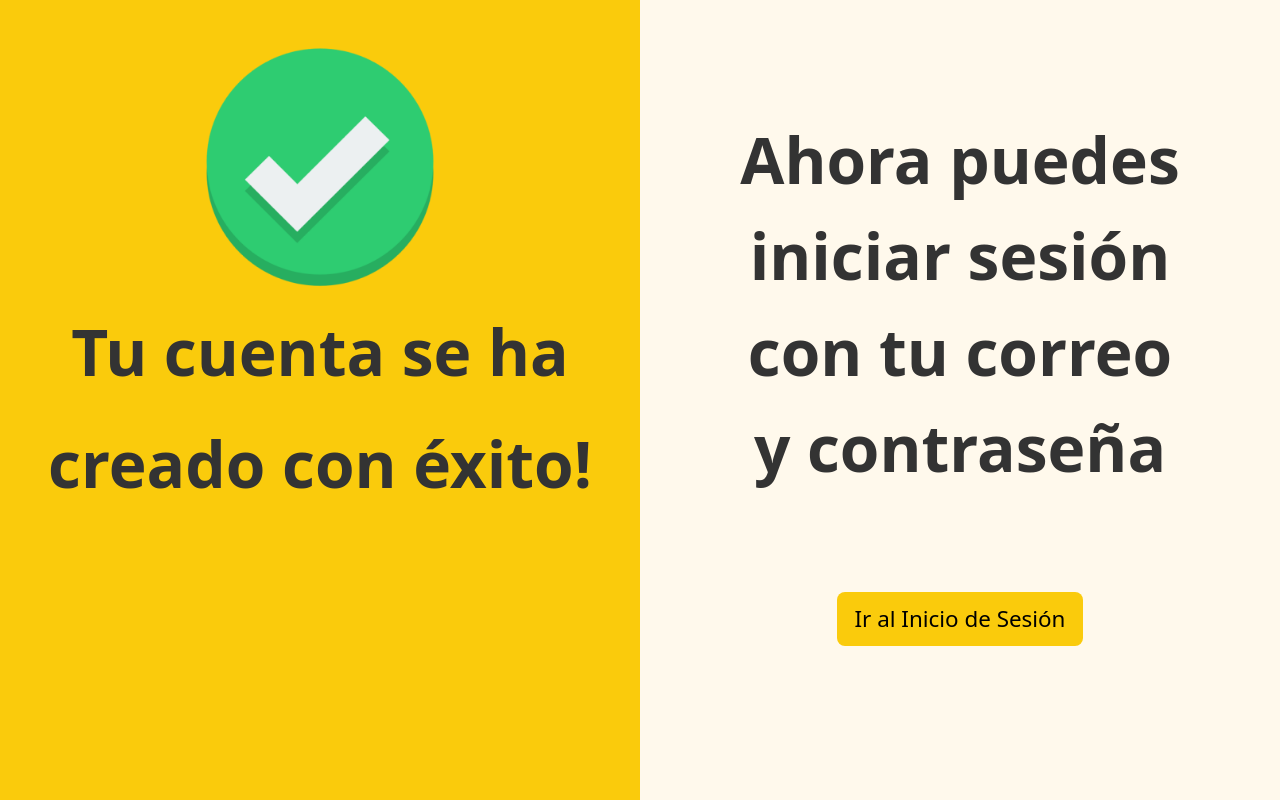
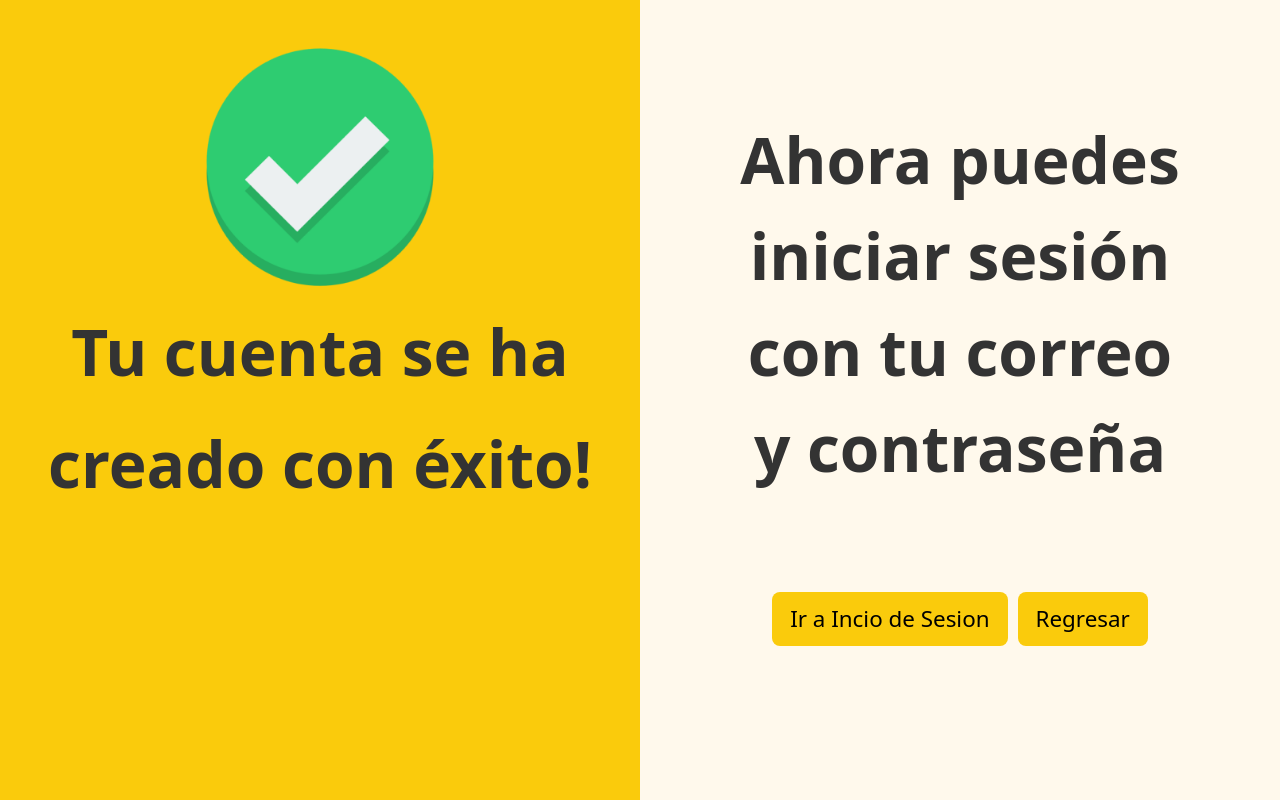
Before and after one commit to Rinzler014/testfarma_app, a Django app: page /register/success in a window 1280 px wide. Run offline with Django 4.2, Linux system fonts and the light colour scheme; parts of the project's set-up code (start-up, migrations or seed data) failed here and were passed over; some libraries are stand-ins or nearby versions.

Commit message:
Final Fixes

```diff
--- a/dashboard/views.py
+++ b/dashboard/views.py
@@ -29,9 +29,8 @@ def recommendations(request):
 
     form = RecommendationsForm()
 
-    user_data = db.medic_data.find_one({"_id" : request.user.id})
+    user_data = db.medic_data.find_one({"id" : request.user.id})
     print(user_data)
-    print(request.user.gender)
 
     context = {"form": form}
 
--- a/login/templates/login/reset_password.html
+++ b/login/templates/login/reset_password.html
@@ -46,7 +46,11 @@
                                                placeholder="Correo Electronico">
 
                 <br><br>
-                <button type="submit" class="btn btn-warning">Continuar</button>
+                <div style="display: flex; gap: 10px;">
+                  <button type="submit" class="btn btn-warning">Continuar</button>
+                  <button class="btn btn-warning" type="button" onclick="link_to_view()">Regresar</button>
+                </div>
+
 
             </form>
 
--- a/login/templates/signup/signup.html
+++ b/login/templates/signup/signup.html
@@ -100,8 +100,9 @@
               {{ form.user_type }}
             </div>
 
-            <div class="btn-sig">
+            <div class="btn-sig" style="gap: 10px;">
               <button class="next-btn" type="submit">Siguiente</button>
+              <button class="next-btn" type="button" onclick="link_to_view()">Regresar</button>
             </div>
           </div>
         </form>
@@ -111,6 +112,7 @@
 
     <script>
       function link_to_view() {
+
         window.location.href = "{% url 'login' %}";
       }
 
--- a/login/templates/signup/signup_part_three.html
+++ b/login/templates/signup/signup_part_three.html
@@ -39,10 +39,9 @@
             <p class="titulo-mid">
               Ahora puedes iniciar sesión con tu correo y contraseña
             </p>
-            <div class="btn-sig">
-              <button class="next-btn" type="submit">
-                Ir al Inicio de Sesión
-              </button>
+            <div class="btn-sig" style="gap: 10px;">
+              <button class="next-btn" type="submit">Ir a Incio de Sesion</button>
+              <button class="next-btn" type="button" onclick="link_to_view()">Regresar</button>
             </div>
           </form>
         </div>
--- a/login/templates/signup/signup_part_two.html
+++ b/login/templates/signup/signup_part_two.html
@@ -47,8 +47,9 @@
             </div>
             <div class="form-group">{{ form.password2|as_crispy_field }}</div>
 
-            <div class="btn-sig">
-              <button class="next-btn" type="submit">Crear mi cuenta</button>
+            <div class="btn-sig" style="gap: 10px;">
+              <button class="next-btn" type="submit">Siguiente</button>
+              <button class="next-btn" type="button" onclick="link_to_view()">Regresar</button>
             </div>
           </form>
         </div>
```
Also changed, not shown: utils.py (+20 -0 lines), tst.py (added).
